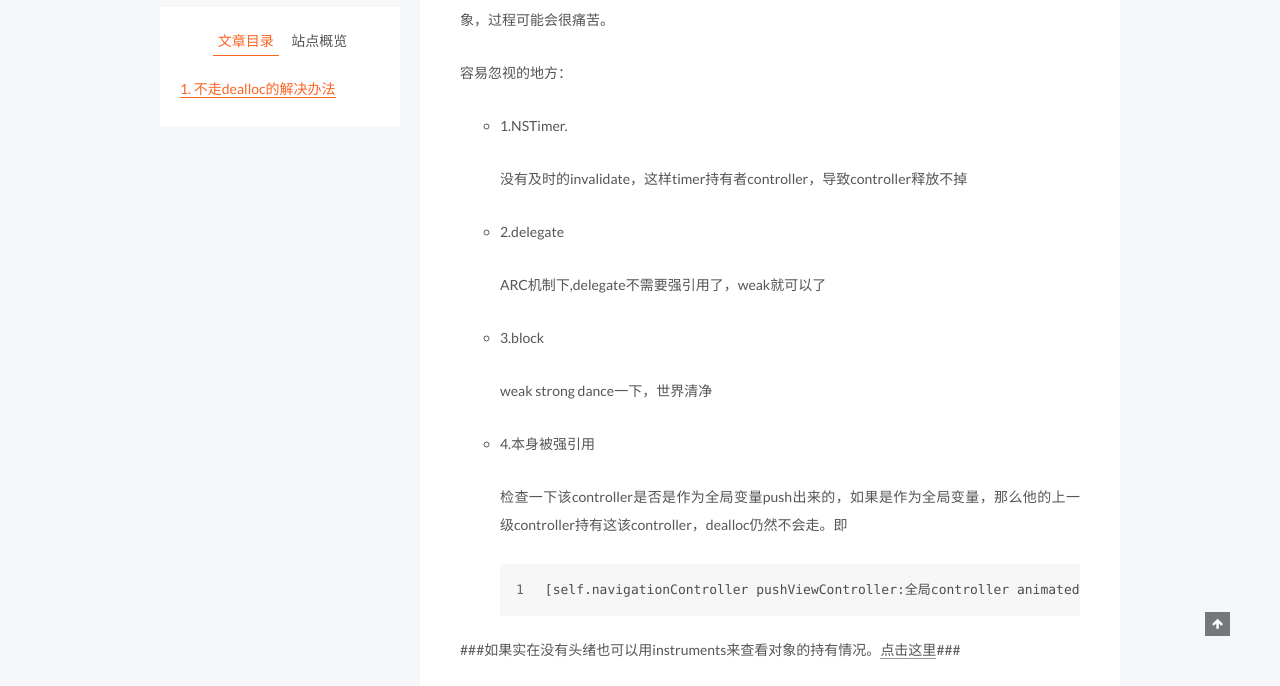
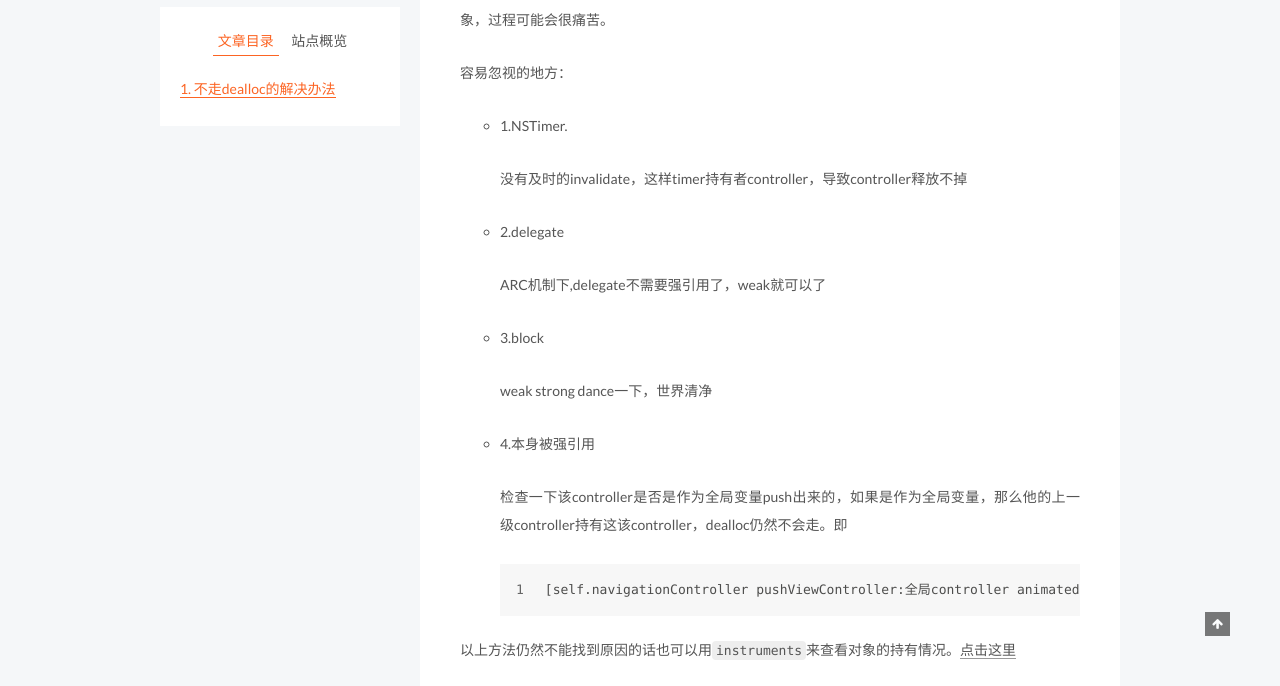
Before and after one commit to HePingLaoSan/HePingLaoSan.github.io, a plain HTML site: page 2016/09/06/ios-2/index.html in a window 1280 px wide. Shown: the part 264-950 px from the top of the page. Drawn offline with Linux system fonts and the light colour scheme; a script that the page names is missing.

Commit message:
Site updated: 2016-09-06 18:48:08

```diff
--- a/2016/09/06/ios-2/index.html
+++ b/2016/09/06/ios-2/index.html
@@ -104,7 +104,7 @@
 
 2.delegate
   ARC机制下,delegate不需要强引用了，">
-<meta property="og:updated_time" content="2016-09-06T10:42:09.000Z">
+<meta property="og:updated_time" content="2016-09-06T10:48:00.000Z">
 <meta name="twitter:card" content="summary">
 <meta name="twitter:title" content="不走dealloc的解决办法">
 <meta name="twitter:description" content="不走dealloc的解决办法当controller不走dealloc说明ARC认为你的controller还处于被持有状态，此时检查可能持有它的对象，过程可能会很痛苦。
@@ -335,7 +335,7 @@
   <figure class="highlight plain"><table><tr><td class="gutter"><pre><div class="line">1</div></pre></td><td class="code"><pre><div class="line">[self.navigationController pushViewController:全局controller animated:YES];</div></pre></td></tr></table></figure>
 </li>
 </ul>
-<p>###如果实在没有头绪也可以用instruments来查看对象的持有情况。<a href="http://stackoverflow.com/questions/14890402/instruments-allocations-track-alloc-and-dealloc-of-objects-of-user-defined-class" target="_blank" rel="external">点击这里</a>###</p>
+<p>以上方法仍然不能找到原因的话也可以用<code>instruments</code>来查看对象的持有情况。<a href="http://stackoverflow.com/questions/14890402/instruments-allocations-track-alloc-and-dealloc-of-objects-of-user-defined-class" target="_blank" rel="external">点击这里</a></p>
 
 
     </div>
```
